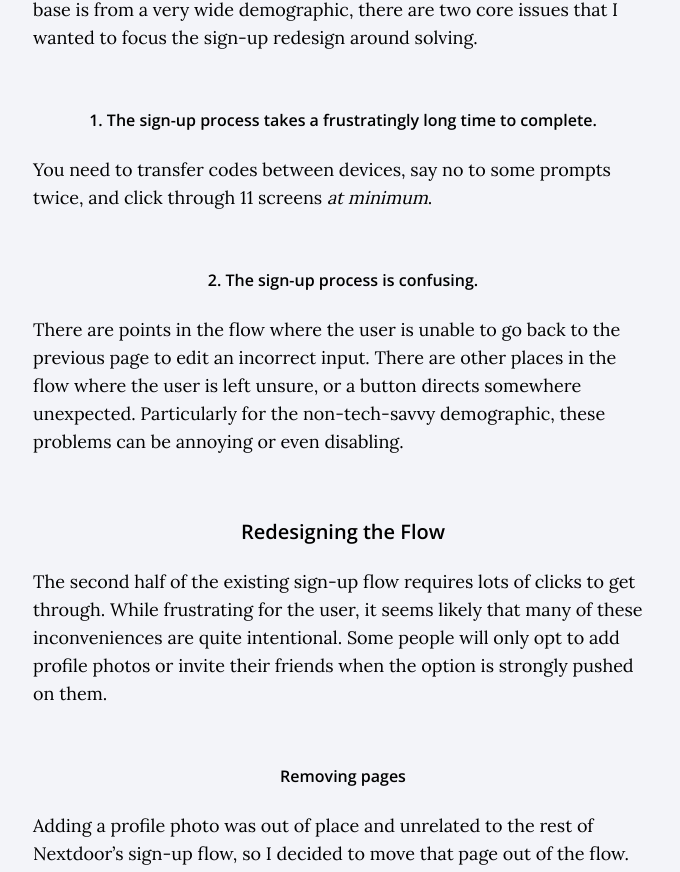
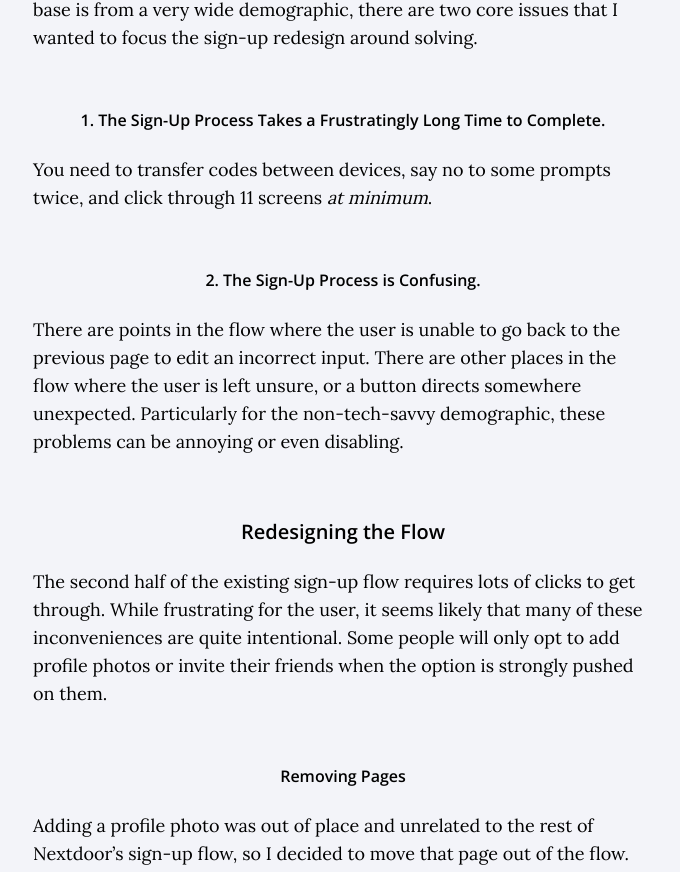
Before and after one commit to corbinmuraro/corbinmuraro.com, a Jekyll site: the page built from _portfolio/nextdoor.md, in a window 1280 px wide and 1400 px high, scrolled down 4294 px. Shown: the part 151-1023 px from the top of the window, without its empty margins (297-977 px from the left). Built offline with Jekyll 4.4.1, drawn with Linux system fonts in a browser that asks for light colours; nearby versions of some CDN libraries.

Commit message:
Capitalize titles

```diff
--- a/_portfolio/nextdoor.md
+++ b/_portfolio/nextdoor.md
@@ -30,17 +30,17 @@
 
 After running through the existing flow and noticing that Nextdoor’s user base is from a very wide demographic, there are two core issues that I wanted to focus the sign-up redesign around solving.
 
-### 1. The sign-up process takes a frustratingly long time to complete.
+### 1. The Sign-Up Process Takes a Frustratingly Long Time to Complete.
 You need to transfer codes between devices, say no to some prompts twice, and click through 11 screens *at minimum*.
 
-### 2. The sign-up process is confusing.
+### 2. The Sign-Up Process is Confusing.
 There are points in the flow where the user is unable to go back to the previous page to edit an incorrect input. There are other places in the flow where the user is left unsure, or a button directs somewhere unexpected. Particularly for the non-tech-savvy demographic, these problems can be annoying or even disabling.
 
 ## Redesigning the Flow
 
 The second half of the existing sign-up flow requires lots of clicks to get through. While frustrating for the user, it seems likely that many of these inconveniences are quite intentional. Some people will only opt to add profile photos or invite their friends when the option is strongly pushed on them.
 
-### Removing pages
+### Removing Pages
 
 Adding a profile photo was out of place and unrelated to the rest of Nextdoor’s sign-up flow, so I decided to move that page out of the flow. The importance of uploading a profile photo for the Nextdoor community could be emphasized via a hint when the user naturally explores their profile page in the app, or a profile photo could automatically be added if the user signs up using Facebook.
 
```
